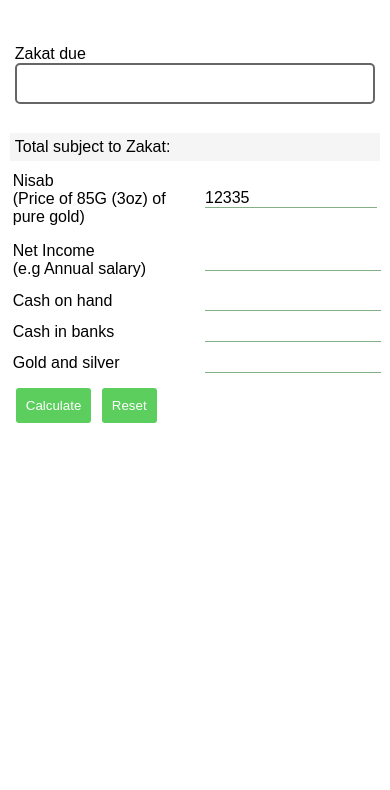
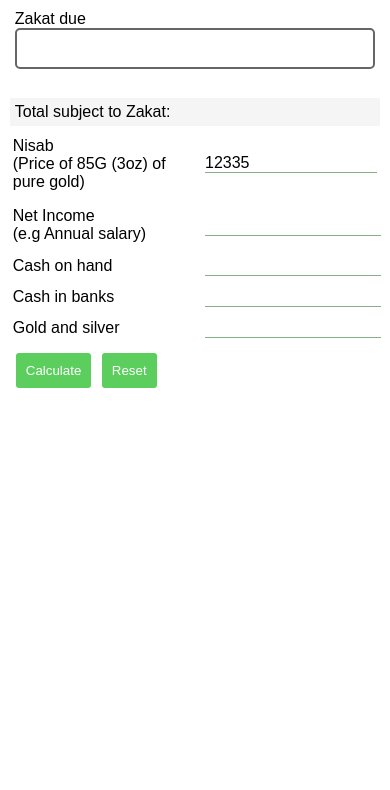
Before and after one commit to muhammadzubairmoosani/Zakat-Calculator, a plain HTML site: page index.html in a window 390 px wide. Shown: the part 53-843 px from the top of the page. Drawn offline with Linux system fonts and the light colour scheme.

Commit message:
first commit

```diff
--- a/styleSheet/styleSheet.css
+++ b/styleSheet/styleSheet.css
@@ -153,7 +153,7 @@ header span {
 @media (max-width: 479px) {
     #zakatDue {
         font-size: inherit;
-        margin-top: 10px;
+        padding-top: 10px;
     }
 }
 
```
